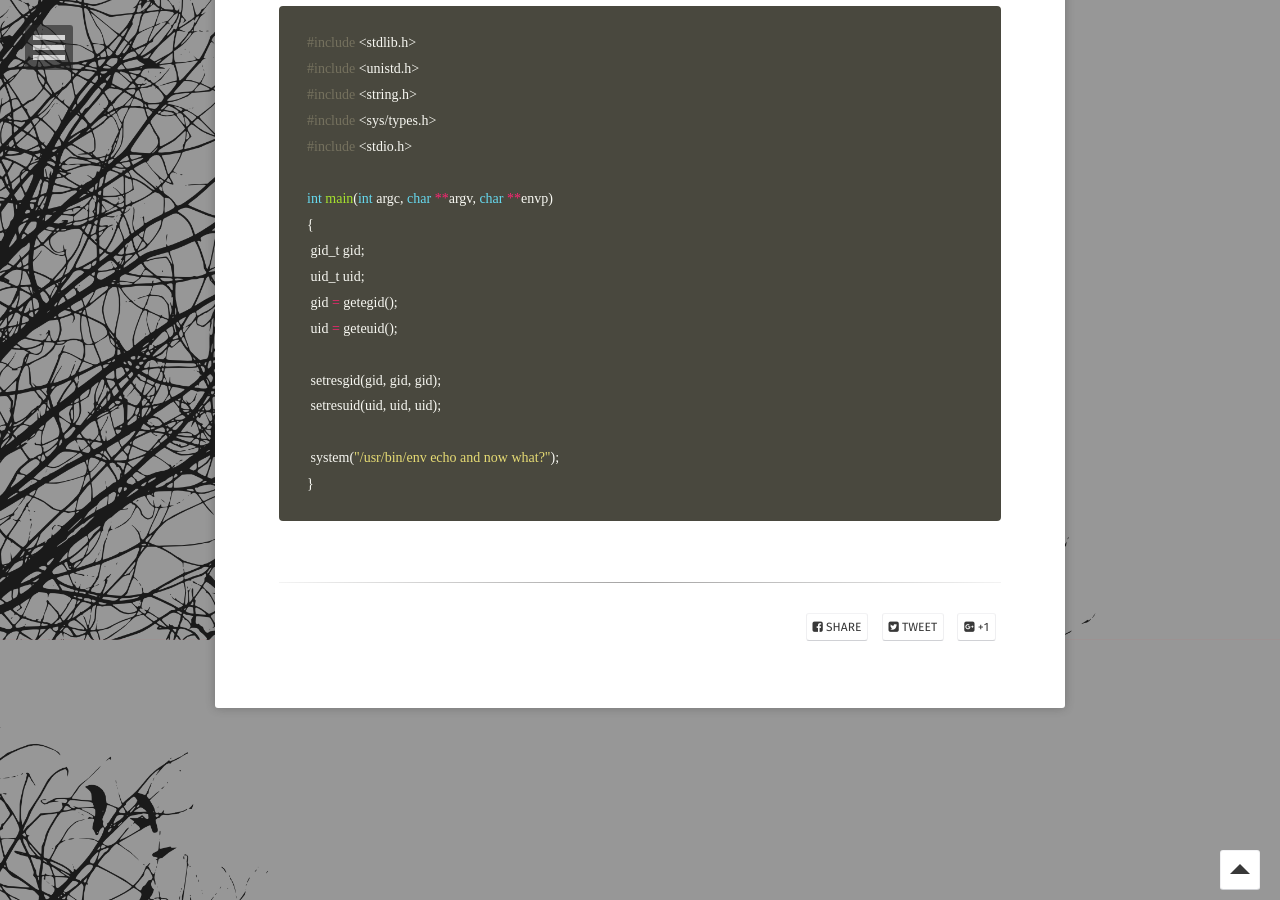
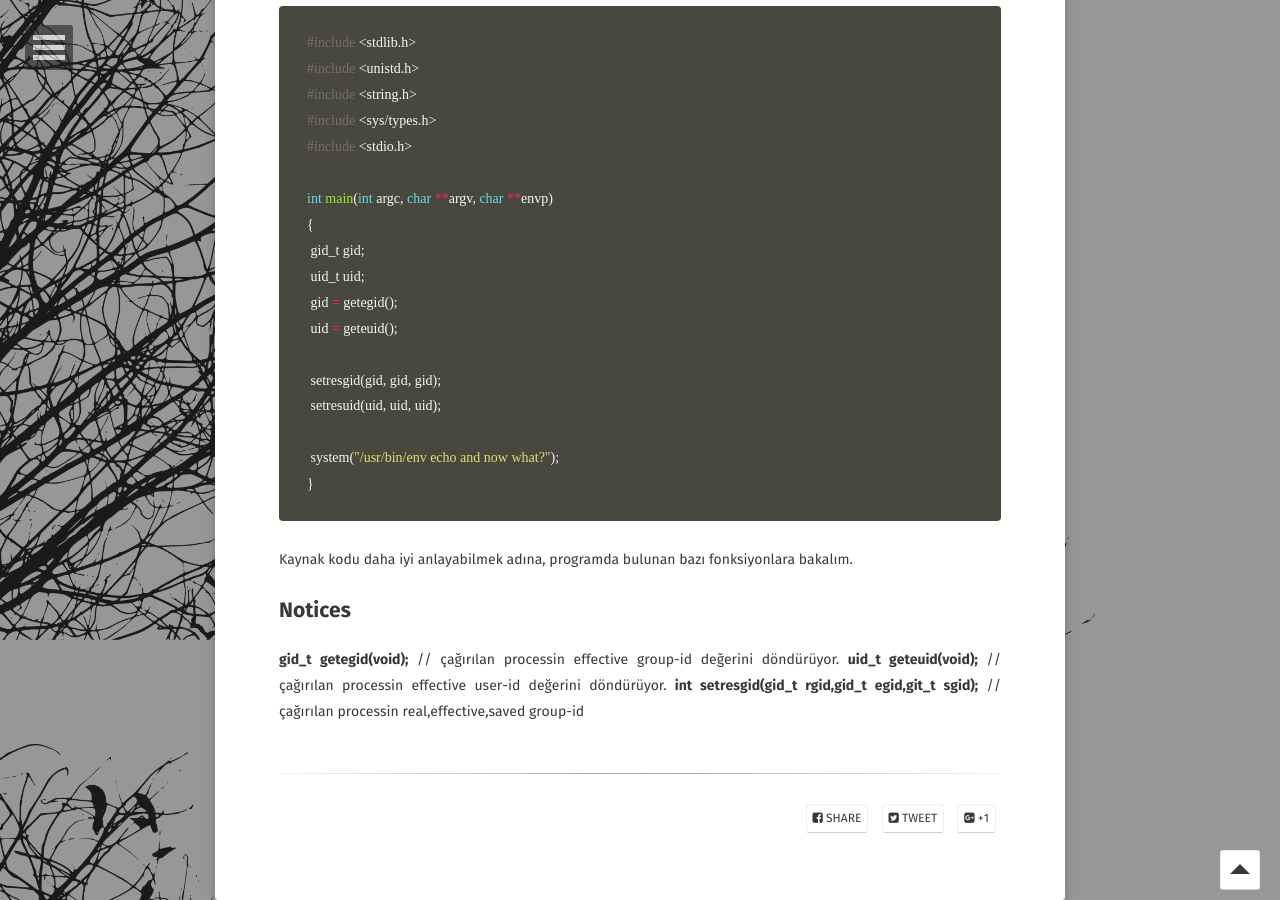
Before and after one commit to burcudemiralp/burcudemiralp.github.io, a Jekyll site: the page built from _posts/2018-02-23-nebula-writeup.md, in a window 1280 px wide and 900 px high, scrolled down 1160 px. Built offline with Jekyll 4.4.1, drawn with Linux system fonts in a browser that asks for light colours; some web fonts are replaced.

Commit message:
Update 2018-02-23-nebula-writeup.md

```diff
--- a/_posts/2018-02-23-nebula-writeup.md
+++ b/_posts/2018-02-23-nebula-writeup.md
@@ -57,3 +57,9 @@ Bu bölümde bizden beklenen /home/flag01 dizini altında bulunan c programında
     }
 {% endraw %}
 {% endhighlight %}
+Kaynak kodu daha iyi anlayabilmek adına, programda bulunan bazı fonksiyonlara bakalım.
+
+## Notices
+**gid_t getegid(void);** // çağırılan processin effective group-id değerini döndürüyor.
+**uid_t geteuid(void);** // çağırılan processin effective user-id değerini döndürüyor.
+**int setresgid(gid_t rgid,gid_t egid,git_t sgid);** // çağırılan processin real,effective,saved  group-id
```
